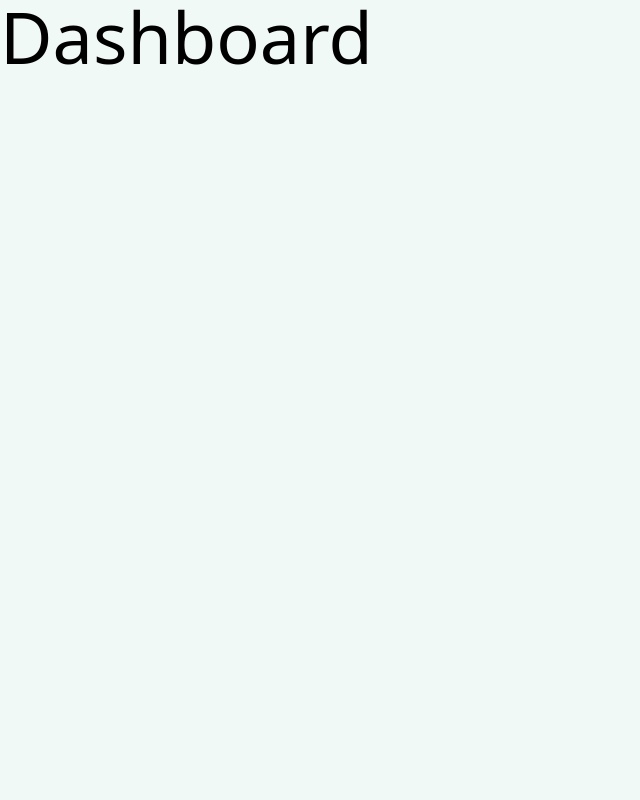
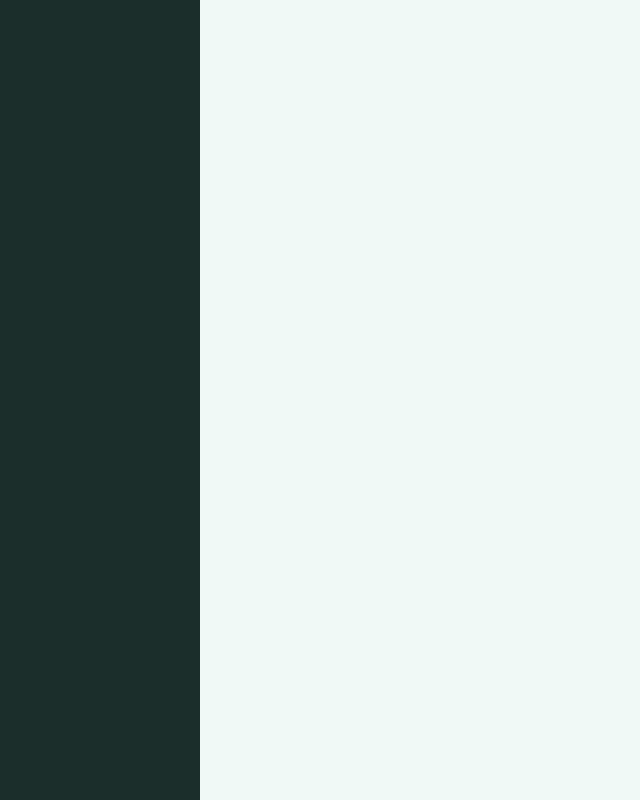
Before and after one commit to franxis12/jsmnworks, a React (Vite) app: page /dashboard in a window 1280 px wide. Shown: the whole page, without its empty margins (0-640 px from the left). Built offline with nearby package versions, Linux system fonts and the light colour scheme.

Commit message:
Sidebar setup to layout completed

```diff
--- a/src/components/Sidebar.jsx
+++ b/src/components/Sidebar.jsx
@@ -0,0 +1,9 @@
+import React from "react";
+
+function Sidebar() {
+  return (
+    <div className="bg-(--second-color) w-50 h-full shadow-2xs transition-all"></div>
+  );
+}
+
+export default Sidebar;
--- a/src/pages/Dashboard.jsx
+++ b/src/pages/Dashboard.jsx
@@ -1,9 +1,9 @@
-import React from "react";
+import Sidebar from "../components/Sidebar";
 
 function Dashboard() {
   return (
-    <div className="w-full h-dvh">
-      <h1 className="text-7xl">Dashboard</h1>
+    <div className="w-full h-dvh flex">
+      <Sidebar />
     </div>
   );
 }
--- a/src/styles/global.css
+++ b/src/styles/global.css
@@ -3,7 +3,6 @@
 :root {
   --bg-color: #333;
   --text-color: #fff;
-
 }
 
 body {
@@ -15,11 +14,11 @@ body {
     :root {
         --bg-color: #F0F9F6;
         --text-color: #000;
-
+        --second-color: #1B2E2B;
     }
 
     body {
     background-color: var(--bg-color);
     color: var(--text-color);
+    }
 }
-}
```
